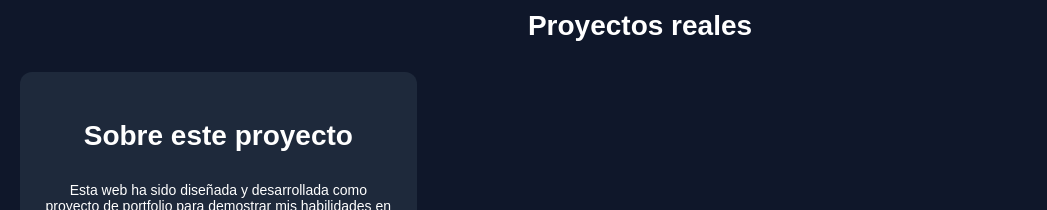
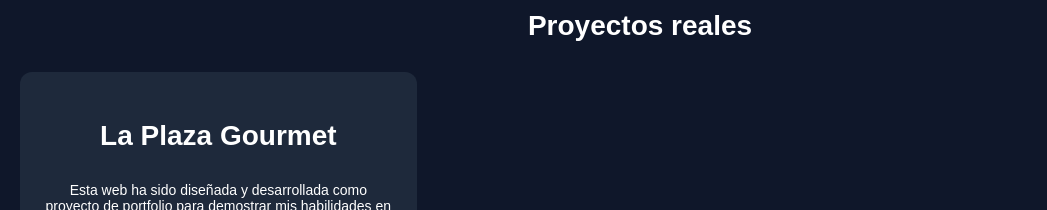
Before and after one commit to viniciusbugarin/viniciusbugarin.github.io, a plain HTML site: page desarrollador-web-freelance.html in a window 1280 px wide. Shown: the part 1360-1570 px from the top of the page, without its empty margins (0-1047 px from the left). Drawn offline with Linux system fonts and the light colour scheme.

Commit message:
Update desarrollador-web-freelance.html

```diff
--- a/desarrollador-web-freelance.html
+++ b/desarrollador-web-freelance.html
@@ -87,7 +87,7 @@
   <div class="projects-grid">
 
     <div class="card">
-     <h2>Sobre este proyecto</h2>
+     <h2>La Plaza Gourmet</h2>
 
     <p>
       Esta web ha sido diseñada y desarrollada como proyecto de portfolio para demostrar
```
